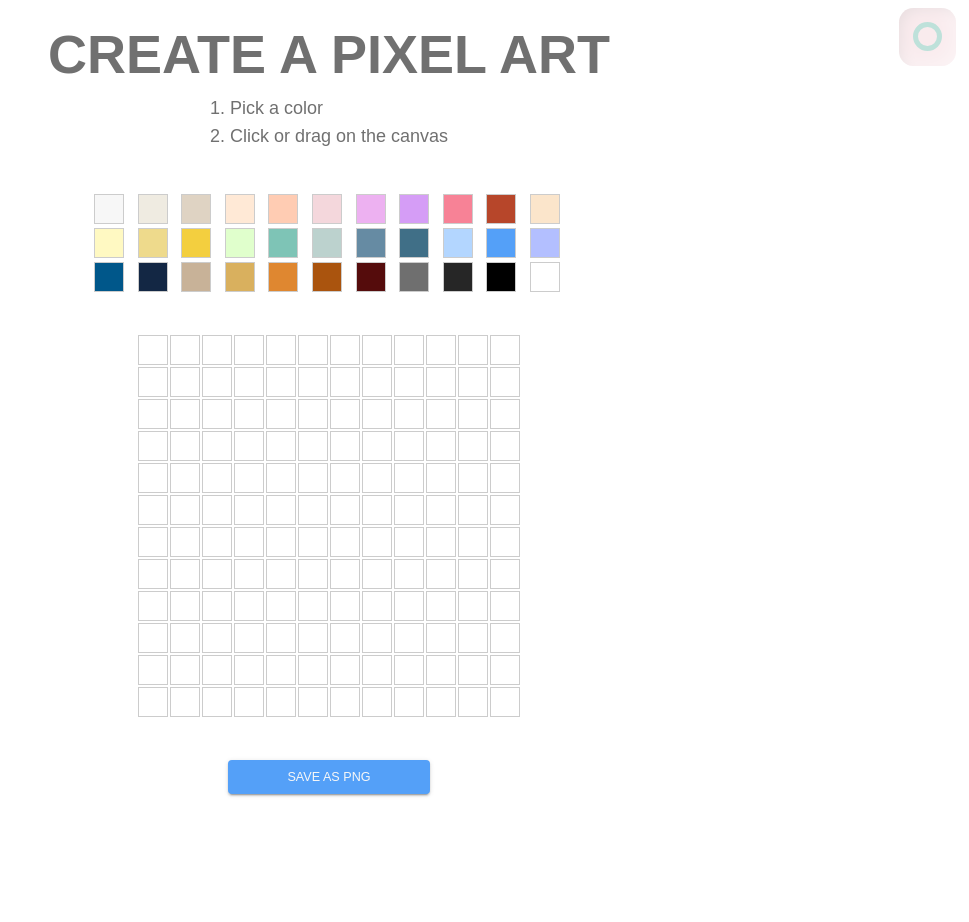
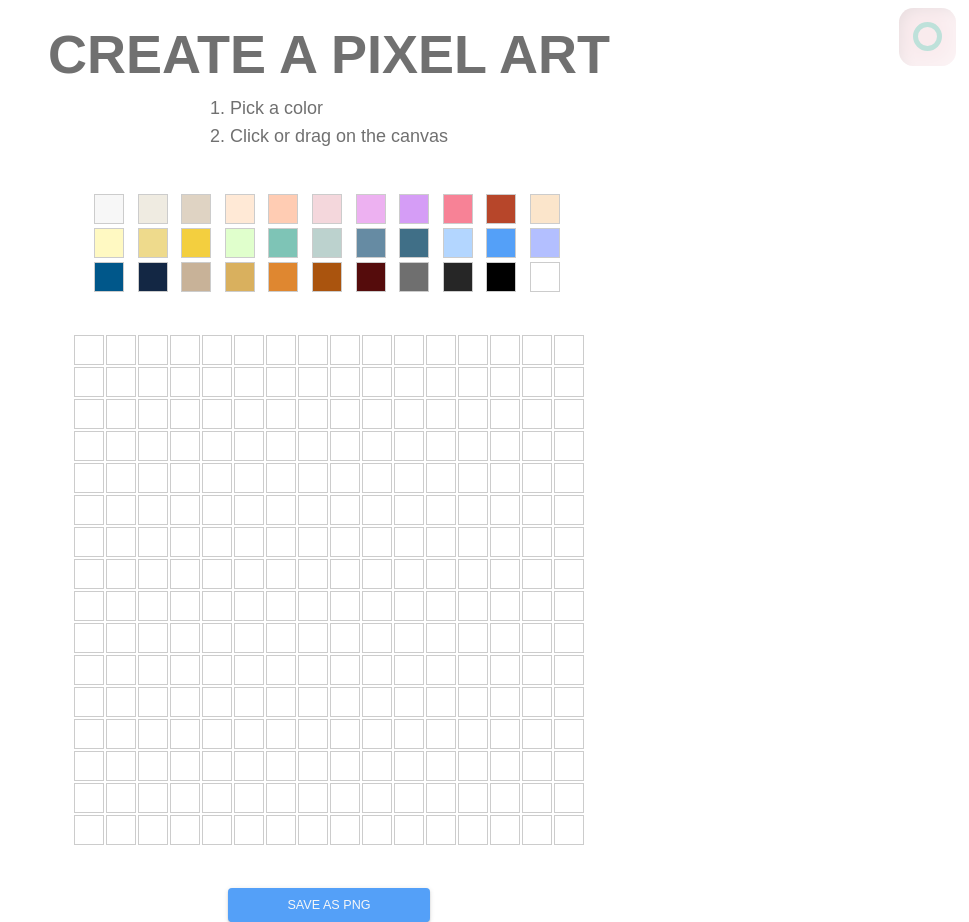
Before and after one commit to makiyo-ronkko/makiyo-app, a React (Create React App) app: page / in a window 1280 px wide. Both pictures are taken after a click on the button 1238 px from the left and 36 px from the top of the page. Shown: the whole page, without its empty margins (311-1280 px from the left). Before the commit the page ends 800 px from the top, so only its background shows below. Built offline with nearby package versions, Linux system fonts and the light colour scheme.

Commit message:
develop: chore: increase numbers of grid columns and rows

```diff
--- a/src/components/Version2/PixelArtCanvas/PixelArtCanvas.module.css
+++ b/src/components/Version2/PixelArtCanvas/PixelArtCanvas.module.css
@@ -1,7 +1,7 @@
 .pixelCanvas {
 	display: grid;
-	grid-template-columns: repeat(12, 30px);
-	grid-template-rows: repeat(12, 30px);
+	grid-template-columns: repeat(16, 30px);
+	grid-template-rows: repeat(16, 30px);
 	gap: 2px;
 }
 
@@ -9,4 +9,5 @@
 	width: 30px;
 	height: 30px;
 	border: 0.25px solid #ccc;
+	cursor: crosshair;
 }
--- a/src/components/Version2/PixelArtCanvas/PixelArtCanvas.tsx
+++ b/src/components/Version2/PixelArtCanvas/PixelArtCanvas.tsx
@@ -7,7 +7,7 @@ interface PixelArtCanvasProps {
 }
 
 export const PixelArtCanvas = ({ selectedColor, id }: PixelArtCanvasProps) => {
-	const [pixels, setPixels] = useState(Array(144).fill('#ffffff')); // 8x8 grid with initial white pixels
+	const [pixels, setPixels] = useState(Array(256).fill('#ffffff')); // 16x16 grid with initial white pixels
 	const [isDrawing, setIsDrawing] = useState<boolean>(false);
 
 	const handlePixelClick = (index: number) => {
```
